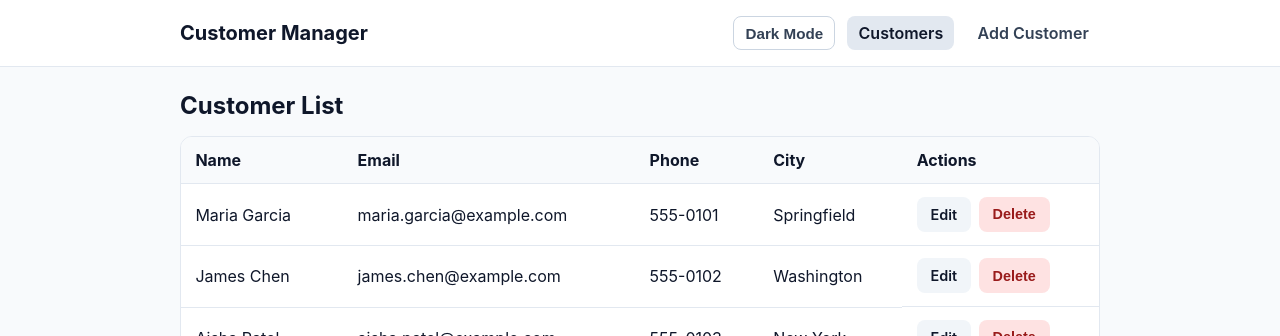
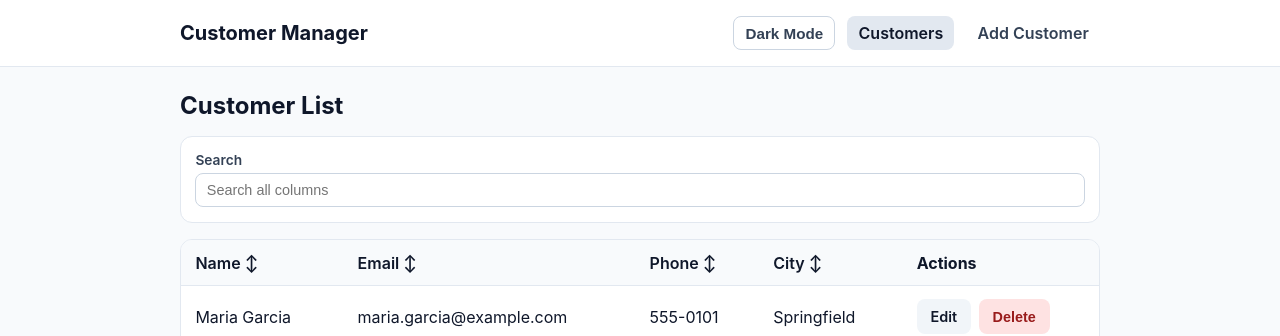
Before and after one commit to iltStudent11/Customer-Manager, a React (Vite) app: page / in a window 1280 px wide. Shown: the top 336 px of the page. Built offline with nearby package versions, Linux system fonts and the light colour scheme; no server answers.

Commit message:
created search and filter features

```diff
--- a/src/customer-app/src/components/CustomerList.tsx
+++ b/src/customer-app/src/components/CustomerList.tsx
@@ -1,4 +1,5 @@
 import { Link } from 'react-router-dom';
+import { useMemo, useState } from 'react';
 import type { Customer } from '../types/customer';
 import PaginationControls from './PaginationControls';
 import usePagination from '../hooks/usePagination';
@@ -8,8 +9,56 @@ type Props = {
   onDelete: (id: number) => void;
 };
 
+type SortColumn = 'name' | 'email' | 'phone' | 'city';
+type SortDirection = 'asc' | 'desc';
+
 export default function CustomerList({ customers, onDelete }: Props) {
   const pageSizeOptions = [10, 25, 50] as const;
+  const [searchTerm, setSearchTerm] = useState('');
+  const [sortColumn, setSortColumn] = useState<SortColumn | null>(null);
+  const [sortDirection, setSortDirection] = useState<SortDirection>('asc');
+
+  const filteredCustomers = useMemo(() => {
+    const normalizedSearch = searchTerm.trim().toLowerCase();
+
+    if (normalizedSearch.length === 0) {
+      return customers;
+    }
+
+    return customers.filter((customer) => {
+      const normalizedName = customer.name.toLowerCase();
+      const normalizedEmail = customer.email.toLowerCase();
+      const normalizedCity = customer.city.toLowerCase();
+      const normalizedPhone = customer.phone;
+
+      return (
+        normalizedName.includes(normalizedSearch) ||
+        normalizedEmail.includes(normalizedSearch) ||
+        normalizedPhone.includes(normalizedSearch) ||
+        normalizedCity.includes(normalizedSearch)
+      );
+    });
+  }, [customers, searchTerm]);
+
+  const sortedCustomers = useMemo(() => {
+    if (!sortColumn) {
+      return filteredCustomers;
+    }
+
+    const sorted = [...filteredCustomers].sort((left, right) => {
+      const leftValue = left[sortColumn];
+      const rightValue = right[sortColumn];
+      const comparison = leftValue.localeCompare(rightValue, undefined, {
+        sensitivity: 'base',
+        numeric: sortColumn === 'phone',
+      });
+
+      return sortDirection === 'asc' ? comparison : -comparison;
+    });
+
+    return sorted;
+  }, [filteredCustomers, sortColumn, sortDirection]);
+
   const {
     currentPage,
     totalPages,
@@ -18,7 +67,7 @@ export default function CustomerList({ customers, onDelete }: Props) {
     setRowsPerPage,
     goToPreviousPage,
     goToNextPage,
-  } = usePagination(customers, {
+  } = usePagination(sortedCustomers, {
     itemsPerPageOptions: pageSizeOptions,
   });
 
@@ -31,16 +80,68 @@ export default function CustomerList({ customers, onDelete }: Props) {
     return <p className="status-message">No customers found.</p>;
   }
 
+  const toggleSort = (column: SortColumn) => {
+    if (sortColumn !== column) {
+      setSortColumn(column);
+      setSortDirection('asc');
+      return;
+    }
+
+    setSortDirection((previousDirection) => (previousDirection === 'asc' ? 'desc' : 'asc'));
+  };
+
+  const getSortIndicator = (column: SortColumn) => {
+    if (sortColumn !== column) {
+      return '↕';
+    }
+
+    return sortDirection === 'asc' ? '↑' : '↓';
+  };
+
   return (
+    <>
+      <div className="list-filters" aria-label="Customer search and filters">
+        <div className="list-filter-row">
+          <label htmlFor="customer-search" className="list-filter-label">
+            Search
+          </label>
+          <input
+            id="customer-search"
+            type="search"
+            className="list-filter-input"
+            value={searchTerm}
+            onChange={(event) => setSearchTerm(event.target.value)}
+            placeholder="Search all columns"
+          />
+        </div>
+      </div>
+      {sortedCustomers.length === 0 ? <p className="status-message">No customers found.</p> : null}
+      {sortedCustomers.length > 0 ? (
         <>
           <div className="table-wrapper">
             <table className="customer-table">
               <thead>
                 <tr>
-              <th>Name</th>
-              <th>Email</th>
-              <th>Phone</th>
-              <th>City</th>
+                  <th>
+                    <button type="button" className="sortable-header" onClick={() => toggleSort('name')}>
+                      Name {getSortIndicator('name')}
+                    </button>
+                  </th>
+                  <th>
+                    <button type="button" className="sortable-header" onClick={() => toggleSort('email')}>
+                      Email {getSortIndicator('email')}
+                    </button>
+                  </th>
+                  <th>
+                    <button type="button" className="sortable-header" onClick={() => toggleSort('phone')}>
+                      Phone {getSortIndicator('phone')}
+                    </button>
+                  </th>
+                  <th>
+                    <button type="button" className="sortable-header" onClick={() => toggleSort('city')}>
+                      City {getSortIndicator('city')}
+                    </button>
+                  </th>
                   <th>Actions</th>
                 </tr>
               </thead>
@@ -55,7 +156,11 @@ export default function CustomerList({ customers, onDelete }: Props) {
                       <Link to={`/edit/${customer.id}`} className="btn btn-link">
                         Edit
                       </Link>
-                  <button type="button" className="btn btn-danger" onClick={() => onDelete(customer.id)}>
+                      <button
+                        type="button"
+                        className="btn btn-danger"
+                        onClick={() => onDelete(customer.id)}
+                      >
                         Delete
                       </button>
                     </td>
@@ -74,5 +179,7 @@ export default function CustomerList({ customers, onDelete }: Props) {
             onNext={goToNextPage}
           />
         </>
+      ) : null}
+    </>
   );
 }
--- a/src/customer-app/src/styles.css
+++ b/src/customer-app/src/styles.css
@@ -151,6 +151,42 @@ a {
   border-radius: 0.75rem;
 }
 
+.list-filters {
+  display: grid;
+  gap: 0.75rem;
+  padding: 0.9rem;
+  border: 1px solid var(--border-default);
+  border-radius: 0.75rem;
+  background: var(--bg-surface);
+}
+
+.list-filter-row {
+  display: grid;
+  gap: 0.35rem;
+}
+
+.list-filter-label {
+  color: var(--text-secondary);
+  font-size: 0.86rem;
+  font-weight: 600;
+}
+
+.list-filter-input {
+  width: 100%;
+  border: 1px solid var(--border-strong);
+  background: var(--bg-surface);
+  color: var(--text-primary);
+  border-radius: 0.5rem;
+  padding: 0.5rem 0.65rem;
+  font-size: 0.9rem;
+  outline: none;
+}
+
+.list-filter-input:focus {
+  border-color: var(--text-secondary);
+  box-shadow: 0 0 0 3px var(--focus-ring);
+}
+
 .pagination-controls {
   display: flex;
   align-items: center;
@@ -198,6 +234,20 @@ a {
   text-align: left;
   padding: 0.8rem 0.9rem;
   border-bottom: 1px solid var(--border-default);
+}
+
+.sortable-header {
+  border: none;
+  background: transparent;
+  color: inherit;
+  font: inherit;
+  font-weight: 600;
+  cursor: pointer;
+  padding: 0;
+}
+
+.sortable-header:hover {
+  color: var(--text-secondary);
 }
 
 .customer-table tbody tr:last-child td {
```
Also changed, not shown: 1 other file (tests, documents, lock files or other folders). Lines whose indentation alone changed are shown as unchanged.
